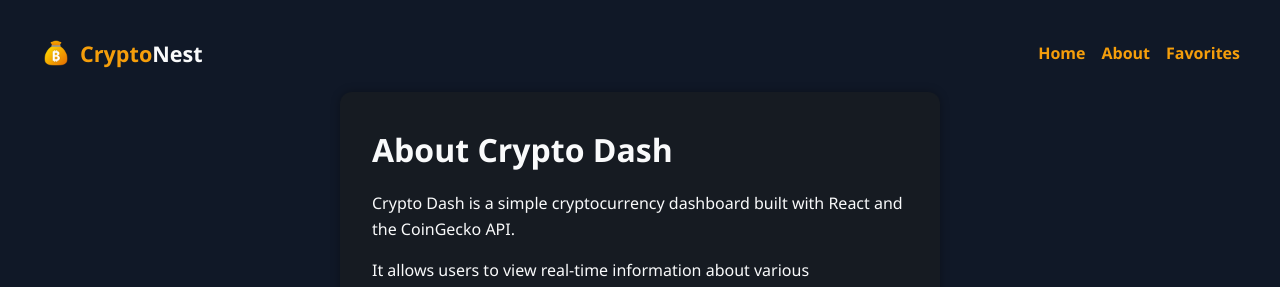
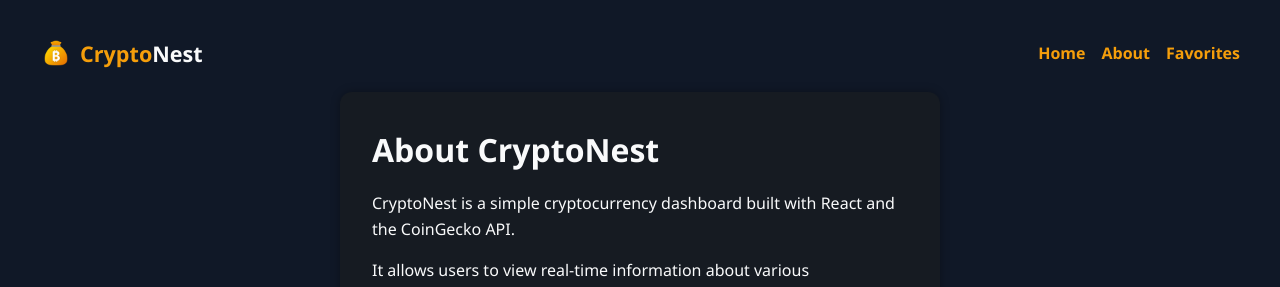
Before and after one commit to KlaudiaCz/crypto-nest-app, a React (Vite) app: page /about in a window 1280 px wide. Shown: the top 287 px of the page. Built offline with nearby package versions, Linux system fonts and the light colour scheme; no server answers.

Commit message:
Fixed not working logo

```diff
--- a/src/components/Navbar.jsx
+++ b/src/components/Navbar.jsx
@@ -4,7 +4,7 @@
   return (
     <nav className="navbar">
       <Link to="/" className="logo" aria-label="CryptoNest home">
-        <img src="/public/logo.png" alt="" />
+        <img src="/logo.png" alt="" />
         <h1>
           <span>Crypto</span>Nest
         </h1>
--- a/src/pages/about.jsx
+++ b/src/pages/about.jsx
@@ -1,8 +1,8 @@
 const AboutPage = () => {
     return (
         <div className="about">
-            <h1>About Crypto Dash</h1>
-            <p>Crypto Dash is a simple cryptocurrency dashboard built with React and the CoinGecko API.</p>
+            <h1>About CryptoNest</h1>
+            <p>CryptoNest is a simple cryptocurrency dashboard built with React and the CoinGecko API.</p>
             <p>It allows users to view real-time information about various cryptocurrencies, including their prices, market capitalization, and price changes.</p>
             <p>The app is designed to be user-friendly and responsive, making it easy to check the latest crypto market trends on any device.</p>
             <p>Created by Klaudia Czetyrow.</p>
```
